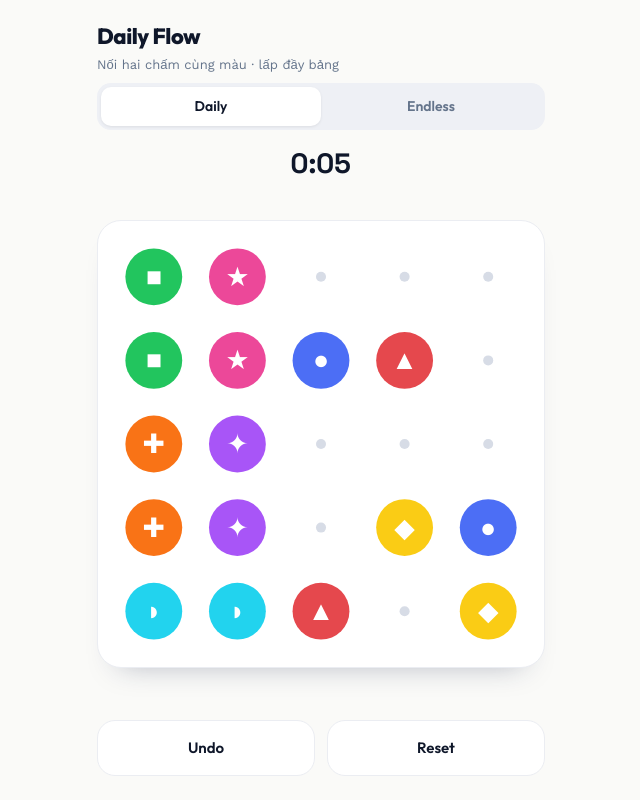
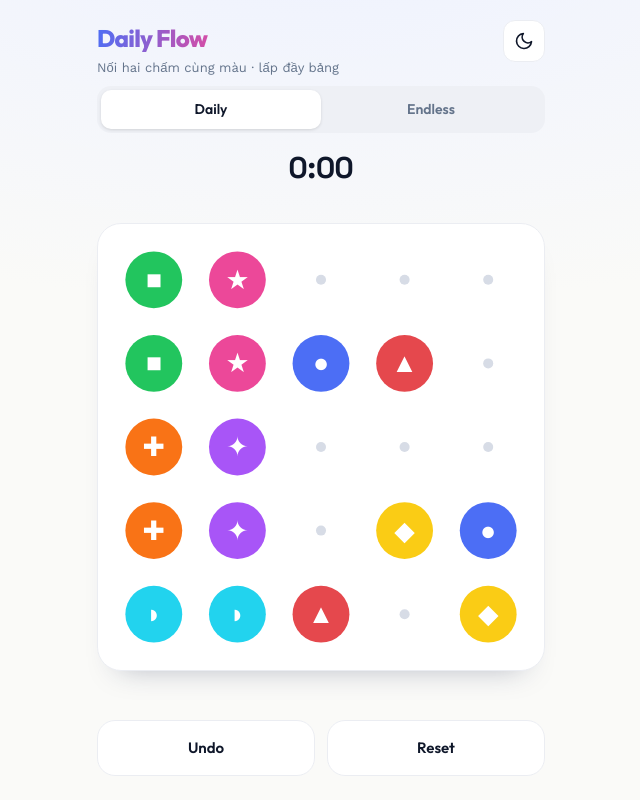
Before and after one commit to truongngoccuongweup/flow-free-game, a Next.js app: page / in a window 1280 px wide. Shown: the whole page, without its empty margins (319-959 px from the left). Built offline with nearby package versions, Linux system fonts and the light colour scheme.

Commit message:
feat(ui): light/dark theme with neon dark palette, vibrancy polish, timer-on-first-move

```diff
--- a/src/app/globals.css
+++ b/src/app/globals.css
@@ -1,21 +1,63 @@
 @import "tailwindcss";
 
+/* ---- Light theme (default) ---- */
 :root {
+  color-scheme: light;
   --canvas: #FAFAF8;
+  --canvas-glow: 120% 80% at 50% -10%, #EEF2FF 0%, transparent 60%;
   --ink: #0F172A;
   --muted: #64748B;
   --line: #EBEDF2;
+  --surface: #FFFFFF;
+  --seg-bg: #EEF0F5;
+  --dot: #D7DCE6;
   --brand: #4C6EF5;
   --brand-press: #2F49C9;
+  --scrim: rgba(250, 250, 248, .82);
+  --board-shadow: 0 18px 30px -22px rgba(30, 40, 80, .35);
+  --line-filter: drop-shadow(0 1px 1px rgba(15, 23, 42, .14));
+  --ep-filter: none;
+  --timer-glow: none;
+  /* flow ink — mirrors src/ui/palette.ts FLOW_COLORS */
+  --flow-0: #E5484D; --flow-1: #4C6EF5; --flow-2: #22C55E; --flow-3: #FACC15;
+  --flow-4: #F97316; --flow-5: #22D3EE; --flow-6: #EC4899; --flow-7: #A855F7;
 }
+
+/* ---- Dark theme — neon ink on near-black ---- */
+:root[data-theme="dark"] {
+  color-scheme: dark;
+  --canvas: #0B0C10;
+  --canvas-glow: 120% 80% at 50% -10%, #18213A 0%, transparent 55%;
+  --ink: #EAF0FB;
+  --muted: #8893AB;
+  --line: #262A36;
+  --surface: #14161E;
+  --seg-bg: #1B1E27;
+  --dot: #2A2E3B;
+  --brand: #5B8CFF;
+  --brand-press: #2F49C9;
+  --scrim: rgba(8, 9, 12, .82);
+  --board-shadow: 0 18px 40px -22px rgba(0, 0, 0, .8), inset 0 0 0 1px rgba(255, 255, 255, .02);
+  --line-filter: drop-shadow(0 0 4px currentColor) drop-shadow(0 0 11px currentColor);
+  --ep-filter: drop-shadow(0 0 6px currentColor);
+  --timer-glow: 0 0 14px rgba(91, 140, 255, .55);
+  /* neon flow ink */
+  --flow-0: #FF4D6D; --flow-1: #5B8CFF; --flow-2: #3CFF8E; --flow-3: #FFE14D;
+  --flow-4: #FF9F40; --flow-5: #34E7FF; --flow-6: #FF5CE1; --flow-7: #C18BFF;
+}
+
 * { box-sizing: border-box; }
 html, body { margin: 0; padding: 0; }
 body {
   background: var(--canvas);
+  background-image: radial-gradient(var(--canvas-glow));
+  background-attachment: fixed;
   color: var(--ink);
   font-family: var(--font-body), system-ui, sans-serif;
   -webkit-tap-highlight-color: transparent;
+  transition: background-color .25s ease, color .25s ease;
 }
+
 .df-shell {
   max-width: 480px;
   margin: 0 auto;
@@ -24,26 +66,67 @@ body {
   flex-direction: column;
   padding: env(safe-area-inset-top) 16px env(safe-area-inset-bottom);
 }
+
+.df-head { display: flex; align-items: flex-start; justify-content: space-between; padding: 20px 0 4px; }
 .df-title { font-family: var(--font-heading), sans-serif; font-weight: 800; letter-spacing: -0.02em; }
+.df-logo {
+  font-family: var(--font-heading), sans-serif; font-weight: 800; font-size: 24px; letter-spacing: -0.03em;
+  background: linear-gradient(100deg, var(--flow-1), var(--flow-6) 55%, var(--flow-4));
+  -webkit-background-clip: text; background-clip: text; color: transparent;
+}
+.df-sub { color: var(--muted); margin: 2px 0 0; font-size: 13px; }
+
+.df-icon-btn {
+  flex: none; width: 42px; height: 42px; border-radius: 12px; border: 1px solid var(--line);
+  background: var(--surface); color: var(--ink); cursor: pointer; display: flex; align-items: center; justify-content: center;
+  transition: transform .15s ease, background-color .2s ease;
+}
+.df-icon-btn:active { transform: scale(0.92); }
+
 .df-board-wrap { flex: 1; display: flex; align-items: center; justify-content: center; }
 .df-board {
-  background: #fff; border: 1px solid var(--line); border-radius: 24px; padding: 14px;
-  width: 100%; box-shadow: 0 18px 30px -22px rgba(30,40,80,.35);
+  background: var(--surface); border: 1px solid var(--line); border-radius: 24px; padding: 14px;
+  width: 100%; box-shadow: var(--board-shadow);
 }
+.df-board svg path { filter: var(--line-filter); }
+.df-board svg [data-ep] { filter: var(--ep-filter); }
+
 .df-controls { display: flex; gap: 12px; padding: 16px 0 24px; }
 .df-btn {
-  flex: 1; height: 56px; border: 1px solid var(--line); border-radius: 18px; background: #fff;
+  flex: 1; height: 56px; border: 1px solid var(--line); border-radius: 18px; background: var(--surface);
   font-family: var(--font-heading), sans-serif; font-weight: 600; font-size: 15px; color: var(--ink);
-  cursor: pointer;
+  cursor: pointer; transition: transform .12s ease, box-shadow .2s ease, background-color .2s ease;
 }
 .df-btn:active { transform: scale(0.97); }
+.df-cta { background: var(--brand); color: #fff; border: none; box-shadow: 0 6px 0 var(--brand-press); }
+.df-cta:active { box-shadow: 0 2px 0 var(--brand-press); transform: translateY(3px); }
+
 .df-win {
   position: fixed; inset: 0; display: flex; flex-direction: column; align-items: center; justify-content: center;
-  gap: 16px; background: rgba(250,250,248,.86); backdrop-filter: blur(4px); z-index: 50;
+  gap: 16px; background: var(--scrim); backdrop-filter: blur(5px); z-index: 50;
+  animation: df-fade .22s ease both;
 }
-.df-win-card { background: #fff; border: 1px solid var(--line); border-radius: 24px; padding: 28px 32px; text-align: center; box-shadow: 0 24px 48px -20px rgba(30,40,80,.4); }
-.df-cta { background: var(--brand); color: #fff; border: none; box-shadow: 0 6px 0 var(--brand-press); }
-.df-seg { display: flex; background: #EEF0F5; border-radius: 14px; padding: 4px; margin: 4px 0 8px; }
-.df-seg button { flex: 1; border: none; background: transparent; font-family: var(--font-heading), sans-serif; font-weight: 600; font-size: 14px; padding: 9px 0; border-radius: 10px; color: var(--muted); cursor: pointer; }
-.df-seg button.on { background: #fff; color: var(--ink); box-shadow: 0 1px 3px rgba(0,0,0,.08); }
-.df-timer { text-align: center; font-family: var(--font-mono), monospace; font-variant-numeric: tabular-nums; font-size: 28px; font-weight: 700; padding: 4px 0 0; }
+.df-win-card {
+  background: var(--surface); border: 1px solid var(--line); border-radius: 24px; padding: 28px 32px;
+  text-align: center; box-shadow: 0 24px 48px -20px rgba(0, 0, 0, .45); min-width: 250px;
+  animation: df-pop .28s cubic-bezier(.2, .9, .3, 1.3) both;
+}
+
+.df-seg { display: flex; background: var(--seg-bg); border-radius: 14px; padding: 4px; margin: 4px 0 8px; }
+.df-seg button {
+  flex: 1; border: none; background: transparent; font-family: var(--font-heading), sans-serif; font-weight: 600;
+  font-size: 14px; padding: 9px 0; border-radius: 10px; color: var(--muted); cursor: pointer; transition: all .18s ease;
+}
+.df-seg button.on { background: var(--surface); color: var(--ink); box-shadow: 0 1px 3px rgba(0, 0, 0, .12); }
+
+.df-timer {
+  text-align: center; font-family: var(--font-mono), monospace; font-variant-numeric: tabular-nums;
+  font-size: 30px; font-weight: 700; padding: 4px 0 0; color: var(--ink); text-shadow: var(--timer-glow);
+}
+
+@keyframes df-pop { from { transform: scale(.86); opacity: 0; } to { transform: scale(1); opacity: 1; } }
+@keyframes df-fade { from { opacity: 0; } to { opacity: 1; } }
+
+@media (prefers-reduced-motion: reduce) {
+  *, .df-win, .df-win-card { animation: none !important; transition: none !important; }
+}
--- a/src/app/layout.tsx
+++ b/src/app/layout.tsx
@@ -11,9 +11,14 @@ export const metadata: Metadata = {
   description: 'Nối đường, lấp đầy bảng — puzzle mỗi ngày.',
 };
 
+const themeScript = `(function(){try{var k='daily-flow-theme';var s=localStorage.getItem(k);var d=(s==='light'||s==='dark')?s:((window.matchMedia&&window.matchMedia('(prefers-color-scheme: dark)').matches)?'dark':'light');document.documentElement.dataset.theme=d;}catch(e){}})();`;
+
 export default function RootLayout({ children }: { children: React.ReactNode }) {
   return (
     <html lang="vi">
+      <head>
+        <script dangerouslySetInnerHTML={{ __html: themeScript }} />
+      </head>
       <body className={`${heading.variable} ${body.variable} ${mono.variable}`}>{children}</body>
     </html>
   );
--- a/src/app/page.tsx
+++ b/src/app/page.tsx
@@ -6,6 +6,25 @@ import { indexById, puzzleForDate, dailyDateISO, type DailyEntry } from '../game
 import { dailyNumber } from '../game/daily';
 import { EndlessGame } from '../ui/EndlessGame';
 import { DailyGame } from '../ui/DailyGame';
+import { useTheme } from '../ui/useTheme';
+
+function ThemeToggle() {
+  const { theme, toggle } = useTheme();
+  const dark = theme === 'dark';
+  return (
+    <button className="df-icon-btn" onClick={toggle} aria-label={dark ? 'Chuyển sáng' : 'Chuyển tối'}>
+      {dark ? (
+        <svg width="20" height="20" viewBox="0 0 24 24" fill="none" stroke="currentColor" strokeWidth="2" strokeLinecap="round" strokeLinejoin="round">
+          <circle cx="12" cy="12" r="4" /><path d="M12 2v2M12 20v2M4.9 4.9l1.4 1.4M17.7 17.7l1.4 1.4M2 12h2M20 12h2M4.9 19.1l1.4-1.4M17.7 6.3l1.4-1.4" />
+        </svg>
+      ) : (
+        <svg width="20" height="20" viewBox="0 0 24 24" fill="none" stroke="currentColor" strokeWidth="2" strokeLinecap="round" strokeLinejoin="round">
+          <path d="M21 12.8A9 9 0 1 1 11.2 3a7 7 0 0 0 9.8 9.8z" />
+        </svg>
+      )}
+    </button>
+  );
+}
 
 export default function Home() {
   const [puzzles, setPuzzles] = useState<Puzzle[] | null>(null);
@@ -28,9 +47,12 @@ export default function Home() {
 
   return (
     <main className="df-shell">
-      <header style={{ padding: '20px 0 4px' }}>
-        <span className="df-title" style={{ fontSize: 22 }}>Daily Flow</span>
-        <p style={{ color: 'var(--muted)', margin: '2px 0 0', fontSize: 13 }}>Nối hai chấm cùng màu · lấp đầy bảng</p>
+      <header className="df-head">
+        <div>
+          <div className="df-logo">Daily Flow</div>
+          <p className="df-sub">Nối hai chấm cùng màu · lấp đầy bảng</p>
+        </div>
+        <ThemeToggle />
       </header>
       <div className="df-seg" role="tablist">
         <button className={mode === 'daily' ? 'on' : ''} onClick={() => setMode('daily')}>Daily</button>
--- a/src/ui/Board.tsx
+++ b/src/ui/Board.tsx
@@ -3,7 +3,9 @@ import type { PointerEvent, Ref } from 'react';
 import type { Puzzle } from '../engine/types';
 import type { PlayState } from '../game/play-state';
 import { key } from '../engine/grid';
-import { flowColor, flowGlyph } from './palette';
+import { flowGlyph } from './palette';
+
+const flowVar = (i: number): string => `var(--flow-${i % 8})`;
 
 const U = 100;
 const c = (n: number): number => n * U + U / 2;
@@ -35,7 +37,7 @@ export function Board({ puzzle, state, showGlyphs = true, svgRef, onPointerDown,
     >
       {Array.from({ length: h }).flatMap((_, y) =>
         Array.from({ length: w }).map((_, x) =>
-          filled.has(`${x},${y}`) ? null : <circle key={`d${x}-${y}`} cx={c(x)} cy={c(y)} r={6} fill="#D7DCE6" />,
+          filled.has(`${x},${y}`) ? null : <circle key={`d${x}-${y}`} cx={c(x)} cy={c(y)} r={6} fill="var(--dot)" />,
         ),
       )}
       {Object.keys(state.paths).map((ci) => {
@@ -43,13 +45,13 @@ export function Board({ puzzle, state, showGlyphs = true, svgRef, onPointerDown,
         if (cells.length < 2) return null;
         const d = cells.map((p, i) => `${i === 0 ? 'M' : 'L'} ${c(p[0])} ${c(p[1])}`).join(' ');
         return (
-          <path key={`p${ci}`} d={d} fill="none" stroke={flowColor(Number(ci))} strokeWidth={U * 0.32} strokeLinecap="round" strokeLinejoin="round" />
+          <path key={`p${ci}`} d={d} fill="none" stroke="currentColor" style={{ color: flowVar(Number(ci)) }} strokeWidth={U * 0.32} strokeLinecap="round" strokeLinejoin="round" />
         );
       })}
       {puzzle.pairs.flatMap((pair) =>
         [pair.a, pair.b].map((p, idx) => (
-          <g key={`e${pair.color}-${idx}`}>
-            <circle data-ep cx={c(p[0])} cy={c(p[1])} r={U * 0.34} fill={flowColor(pair.color)} />
+          <g key={`e${pair.color}-${idx}`} style={{ color: flowVar(pair.color) }}>
+            <circle data-ep cx={c(p[0])} cy={c(p[1])} r={U * 0.34} fill="currentColor" />
             {showGlyphs && (
               <text x={c(p[0])} y={c(p[1])} textAnchor="middle" dominantBaseline="central" fontSize={U * 0.32} fill="#fff">
                 {flowGlyph(pair.color)}
--- a/src/ui/DailyGame.tsx
+++ b/src/ui/DailyGame.tsx
@@ -1,5 +1,6 @@
 'use client';
-import { useEffect, useState } from 'react';
+import { useCallback, useEffect, useState } from 'react';
+import type { PointerEvent } from 'react';
 import type { Puzzle } from '../engine/types';
 import { Board } from './Board';
 import { useFlowBoard } from './useFlowBoard';
@@ -13,9 +14,18 @@ import { secondsToNextMidnight, formatCountdown } from '../game/countdown';
 
 export function DailyGame({ puzzle, dayNumber, onPlayEndless }: { puzzle: Puzzle; dayNumber: number; onPlayEndless: () => void }) {
   const b = useFlowBoard(puzzle);
-  const sw = useStopwatch(!b.won);
+  const [started, setStarted] = useState(false);
+  const sw = useStopwatch(started && !b.won);
   const [result, setResult] = useState<{ timeText: string; fasterThan: number; streak: number } | null>(null);
   const [countdown, setCountdown] = useState('');
+
+  const handlePointerDown = useCallback(
+    (e: PointerEvent<SVGSVGElement>) => {
+      setStarted(true); // start the clock on the first move, not on load
+      b.onPointerDown(e);
+    },
+    [b],
+  );
 
   useEffect(() => {
     if (!b.won || result) return;
@@ -43,7 +53,7 @@ export function DailyGame({ puzzle, dayNumber, onPlayEndless }: { puzzle: Puzzle
       <div className="df-timer">{formatTime(sw.ms)}</div>
       <div className="df-board-wrap">
         <div className="df-board">
-          <Board puzzle={puzzle} state={b.state} svgRef={b.svgRef} onPointerDown={b.onPointerDown} onPointerMove={b.onPointerMove} onPointerUp={b.onPointerUp} />
+          <Board puzzle={puzzle} state={b.state} svgRef={b.svgRef} onPointerDown={handlePointerDown} onPointerMove={b.onPointerMove} onPointerUp={b.onPointerUp} />
         </div>
       </div>
       <div className="df-controls">
--- a/src/ui/useStopwatch.ts
+++ b/src/ui/useStopwatch.ts
@@ -1,14 +1,24 @@
 'use client';
 import { useEffect, useRef, useState } from 'react';
 
+/**
+ * Elapsed-time stopwatch. The clock does NOT start at mount — it starts the
+ * first time `running` becomes true (i.e. the first user interaction), so the
+ * timer reflects actual solving time, not idle time on the board.
+ */
 export function useStopwatch(running: boolean) {
-  const startRef = useRef<number>(Date.now());
+  const startRef = useRef<number | null>(null);
   const [ms, setMs] = useState(0);
+
   useEffect(() => {
     if (!running) return;
-    const id = setInterval(() => setMs(Date.now() - startRef.current), 250);
+    if (startRef.current === null) startRef.current = Date.now();
+    const id = setInterval(() => {
+      if (startRef.current !== null) setMs(Date.now() - startRef.current);
+    }, 250);
     return () => clearInterval(id);
   }, [running]);
-  const elapsed = (): number => Date.now() - startRef.current;
+
+  const elapsed = (): number => (startRef.current === null ? 0 : Date.now() - startRef.current);
   return { ms, elapsed };
 }
--- /dev/null
+++ b/src/ui/useTheme.ts
@@ -0,0 +1,50 @@
+'use client';
+import { useCallback, useEffect, useState } from 'react';
+
+export type Theme = 'light' | 'dark';
+const KEY = 'daily-flow-theme';
+
+export function resolveInitialTheme(
+  saved: string | null,
+  prefersDark: boolean,
+): Theme {
+  if (saved === 'light' || saved === 'dark') return saved;
+  return prefersDark ? 'dark' : 'light';
+}
+
+function applyTheme(theme: Theme): void {
+  if (typeof document !== 'undefined') document.documentElement.dataset.theme = theme;
+}
+
+export function useTheme() {
+  const [theme, setTheme] = useState<Theme>('light');
+
+  useEffect(() => {
+    const saved = (() => {
+      try {
+        return window.localStorage.getItem(KEY);
+      } catch {
+        return null;
+      }
+    })();
+    const prefersDark = window.matchMedia?.('(prefers-color-scheme: dark)').matches ?? false;
+    const initial = resolveInitialTheme(saved, prefersDark);
+    setTheme(initial);
+    applyTheme(initial);
+  }, []);
+
+  const toggle = useCallback(() => {
+    setTheme((prev) => {
+      const next: Theme = prev === 'dark' ? 'light' : 'dark';
+      applyTheme(next);
+      try {
+        window.localStorage.setItem(KEY, next);
+      } catch {
+        /* storage unavailable */
+      }
+      return next;
+    });
+  }, []);
+
+  return { theme, toggle };
+}
```
Also changed, not shown: 1 other file (tests, documents, lock files or other folders).
